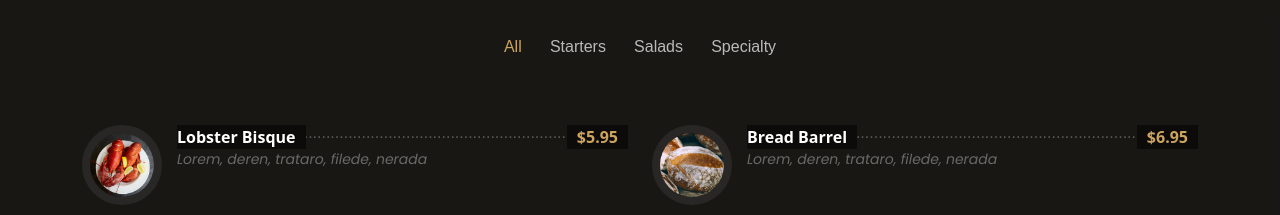
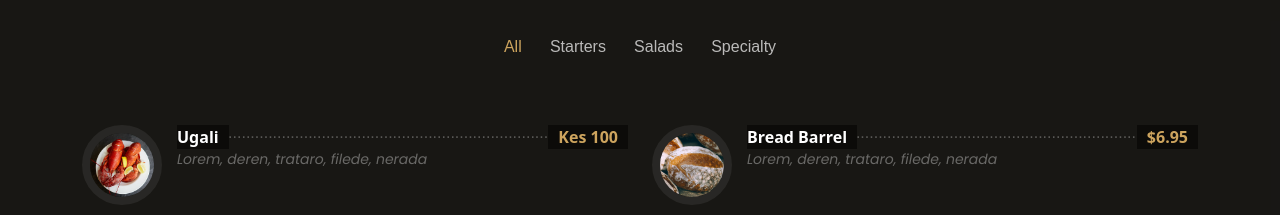
Before and after one commit to musasoftlabx/rite, a plain HTML site: page index.html in a window 1280 px wide. Shown: the part 2520-2735 px from the top of the page. Drawn offline with Linux system fonts and the light colour scheme; a web font is replaced by a local one.

Commit message:
Test change

```diff
--- a/index.html
+++ b/index.html
@@ -246,7 +246,7 @@ We are a unique hospitality right on the banks of River Isiukhu on the edge of K
           <div class="col-lg-6 menu-item isotope-item filter-starters">
             <img src="assets/img/menu/lobster-bisque.jpg" class="menu-img" alt="">
             <div class="menu-content">
-              <a href="#">Lobster Bisque</a><span>$5.95</span>
+              <a href="#">Ugali</a><span>Kes 100</span>
             </div>
             <div class="menu-ingredients">
               Lorem, deren, trataro, filede, nerada
```
